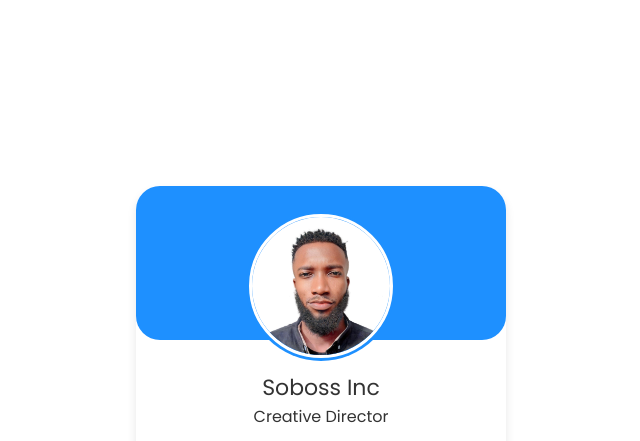
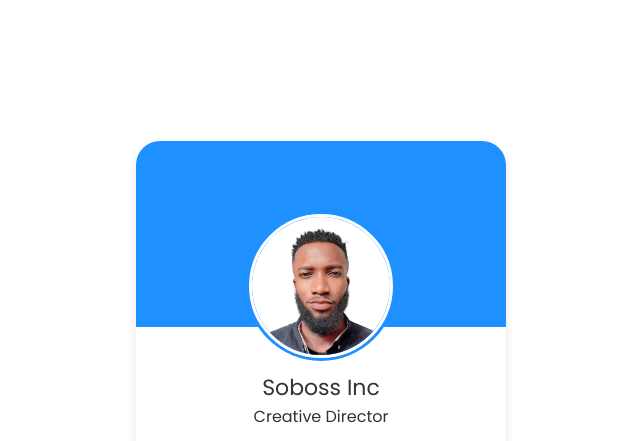
Before and after one commit to sobossreal/profile-card, a plain HTML site: page index.html in a window 1280 px wide. Shown: the top 441 px of the page, without its empty margins (319-959 px from the left). Drawn offline with nearby package versions, Linux system fonts and the light colour scheme.

Commit message:
css edit

```diff
--- a/profile.css
+++ b/profile.css
@@ -21,8 +21,8 @@ body{
     width: 100%;
     background: #fff;
     box-shadow: 0 5px 10px rgba(0, 0, 0, 0.1);
-    border-radius: 24px 24px 0 0;
-    padding: 25px;
+    border-radius: 24px;
+    padding: 70px;
     position: relative;
 }
 .profile-card::before {
@@ -32,7 +32,7 @@ body{
     left: 0;
     height: 36%;
     width: 100%;
-    border-radius: 24px;
+    border-radius: 24px 24px 0 0;
     background-color: dodgerblue;
 }
 .Image{
```
